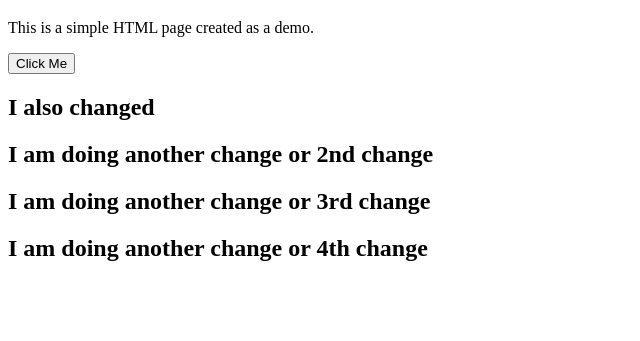
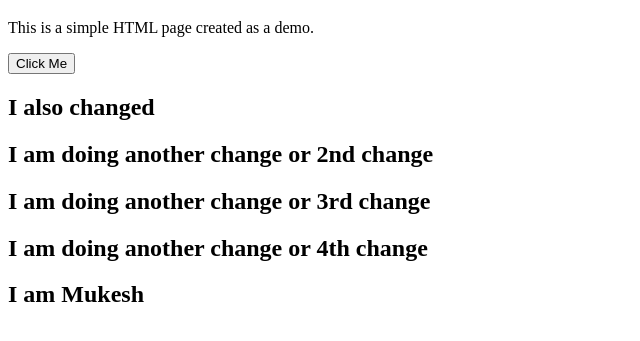
Before and after one commit to MukeshMB012/algoprep_git_demo, a plain HTML site: page index.html in a window 1280 px wide. Shown: the part 61-402 px from the top of the page, without its empty margins (0-640 px from the left). Drawn offline with Linux system fonts and the light colour scheme.

Commit message:
name changes

```diff
--- a/index.html
+++ b/index.html
@@ -12,5 +12,6 @@
     <h2>I am doing another change or 2nd change</h2>
     <h2>I am doing another change or 3rd change</h2>
     <h2>I am doing another change or 4th change</h2>
+    <h2>I am Mukesh</h2>
 </body>
 </html>
```
